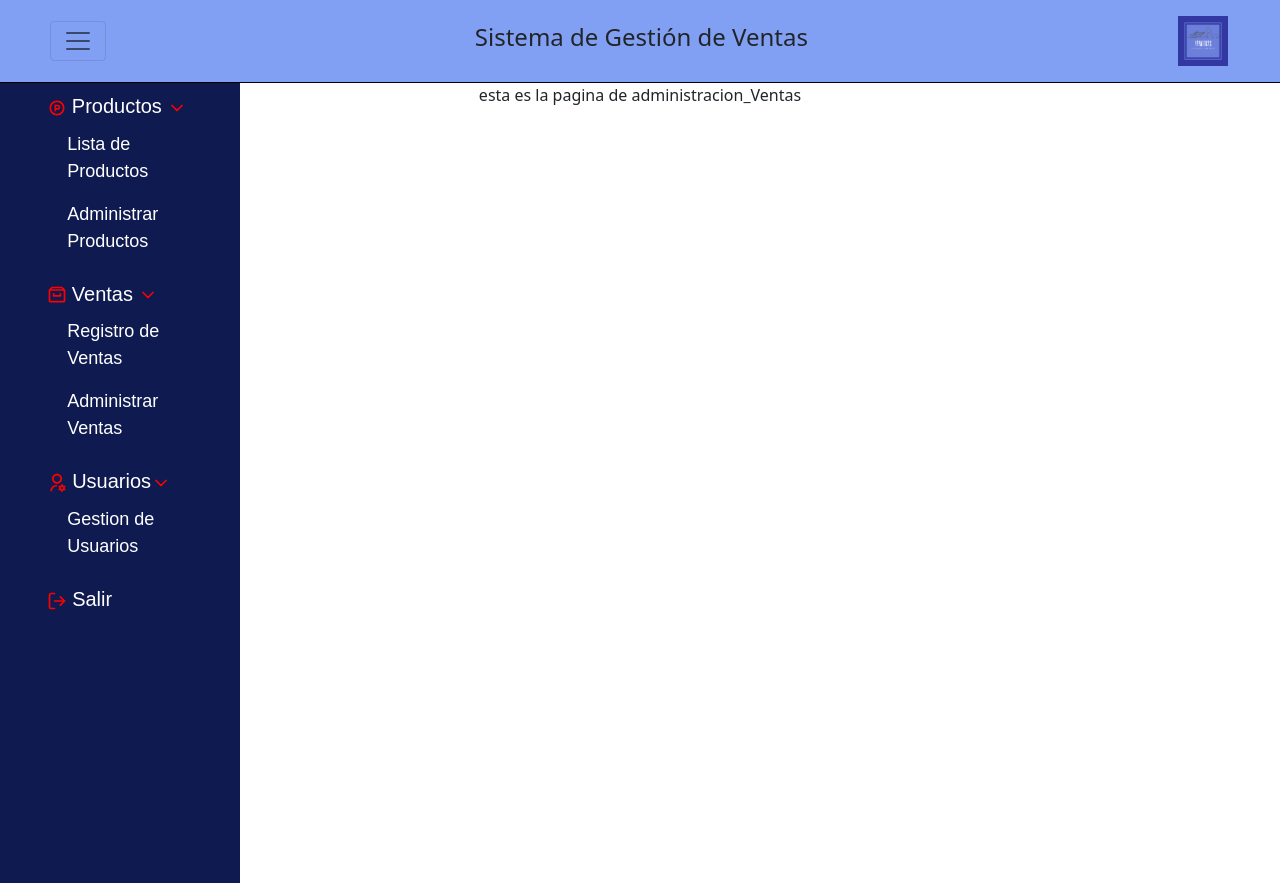
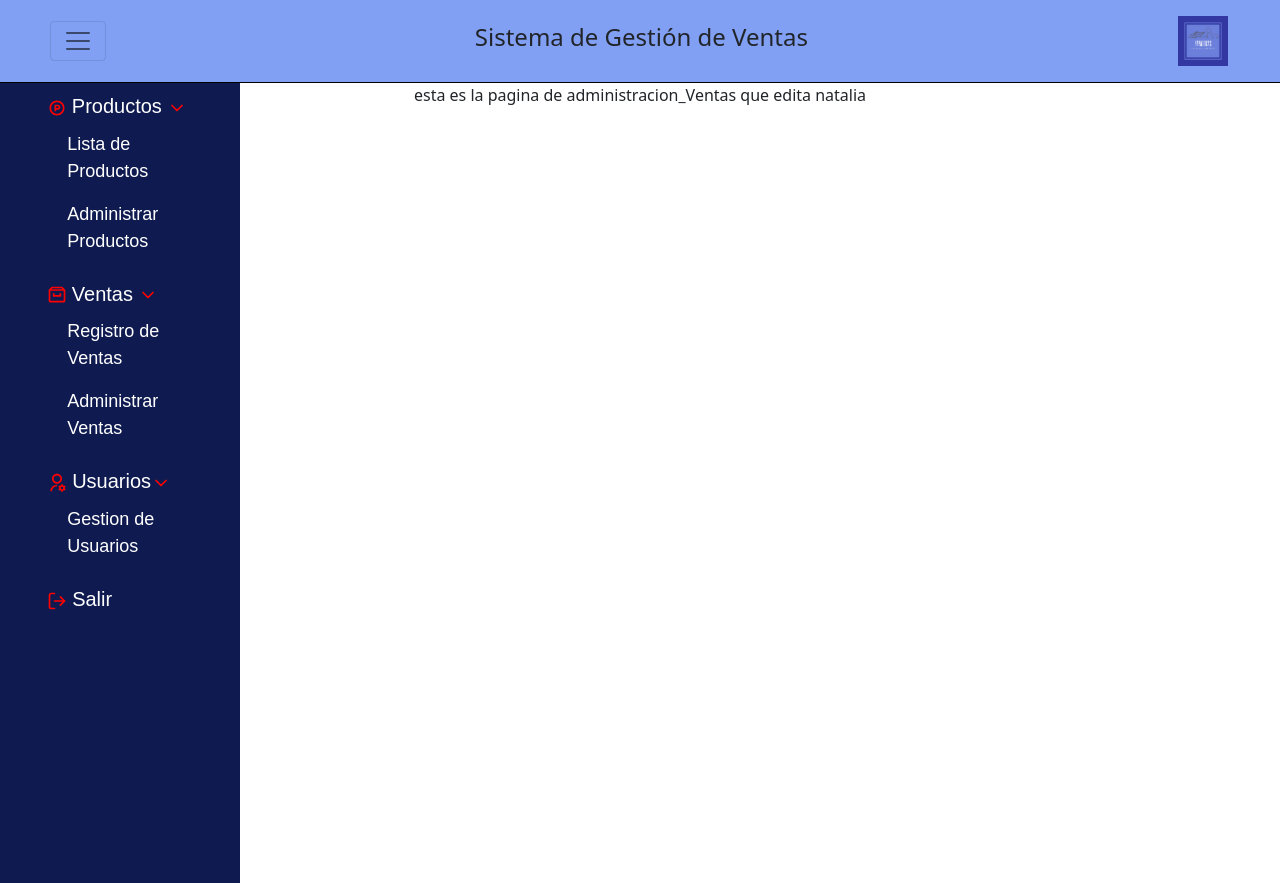
Before and after one commit to QualityDevs/Proyecto_Pagina_Web, a React (Create React App) app in the folder sistema-ventas/: page /administracion_Ventas in a window 1280 px wide. Built offline with nearby package versions, Linux system fonts and the light colour scheme.

Commit message:
cambios minimos

```diff
--- a/sistema-ventas/src/Components/Sidebar.jsx
+++ b/sistema-ventas/src/Components/Sidebar.jsx
@@ -47,7 +47,7 @@ const Sidebar = () => {
 
                     <div class="collapse" id="listUsuarios" className="lista-desplegable">
                         <div class="list-group">
-                            <li><a href="#" className="sletras"> Gestion de Usuarios</a></li>
+                            <li><a href="/admin_Usuarios" className="sletras"> Gestion de Usuarios</a></li>
                         </div>
                     </div>
 
--- a/sistema-ventas/src/pages/administracion_Ventas.jsx
+++ b/sistema-ventas/src/pages/administracion_Ventas.jsx
@@ -3,7 +3,7 @@ import React from 'react'
 const AdministracionVentas = () => {
     return (
         <div>
-            esta es la pagina de administracion_Ventas
+            esta es la pagina de administracion_Ventas que edita natalia
         </div>
     )
 }
```
Also changed, not shown: sistema-ventas/src/pages/registro_Ventas.jsx (added, +9 -0 lines).
